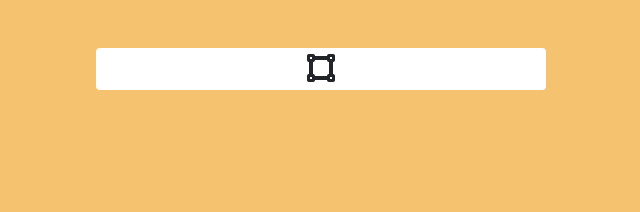
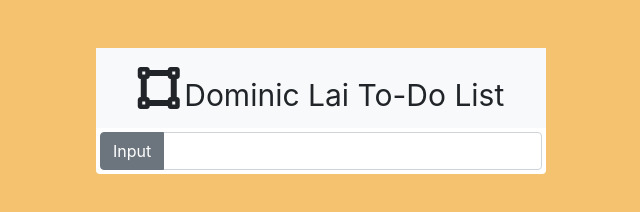
Before and after one commit to dominiclai1983/dominiclai-to-do-list, a plain HTML site: page index.html in a window 1280 px wide. Shown: the whole page, without its empty margins (319-959 px from the left). Drawn offline with nearby package versions, Linux system fonts and the light colour scheme.

Commit message:
adding input to to do list

```diff
--- a/index.html
+++ b/index.html
@@ -19,13 +19,27 @@
   </head>
   <body>
     <div class="container-fluid to-do mt-5 rounded">
-        <div class="row align-items-center">
-            <div class="col align-items-center">
-              <p class="text-center m-1"><i class="fas fa-vector-square fa-2x no-gutters "></i></p>
-            </div>
+      <div class="row">
+        <div class="col text-center bg-light">
+          <i class="fas fa-vector-square fa-3x mt-3 mb-3 top-icon"></i>
+          <span class="my-text" style="font-size: 30px;"> Dominic Lai To-Do List</span>
         </div>
       </div>
+
+      <div class="row">
+        <div class="input-group my-1 mx-1">
+          <div class="input-group-prepend">
+            <button class="btn btn-secondary add-item" type="button" id="button-addon1">Input</button>
+          </div>
+            <input type="text" class="form-control" placeholder="" aria-label="Example text with button addon" aria-describedby="button-addon1">
+        </div>
+      </div>
+
+      <div class="row">
+      </div>
     </div>
+
+
     <script src="script.js"></script>
   </body>
 </html>
```
